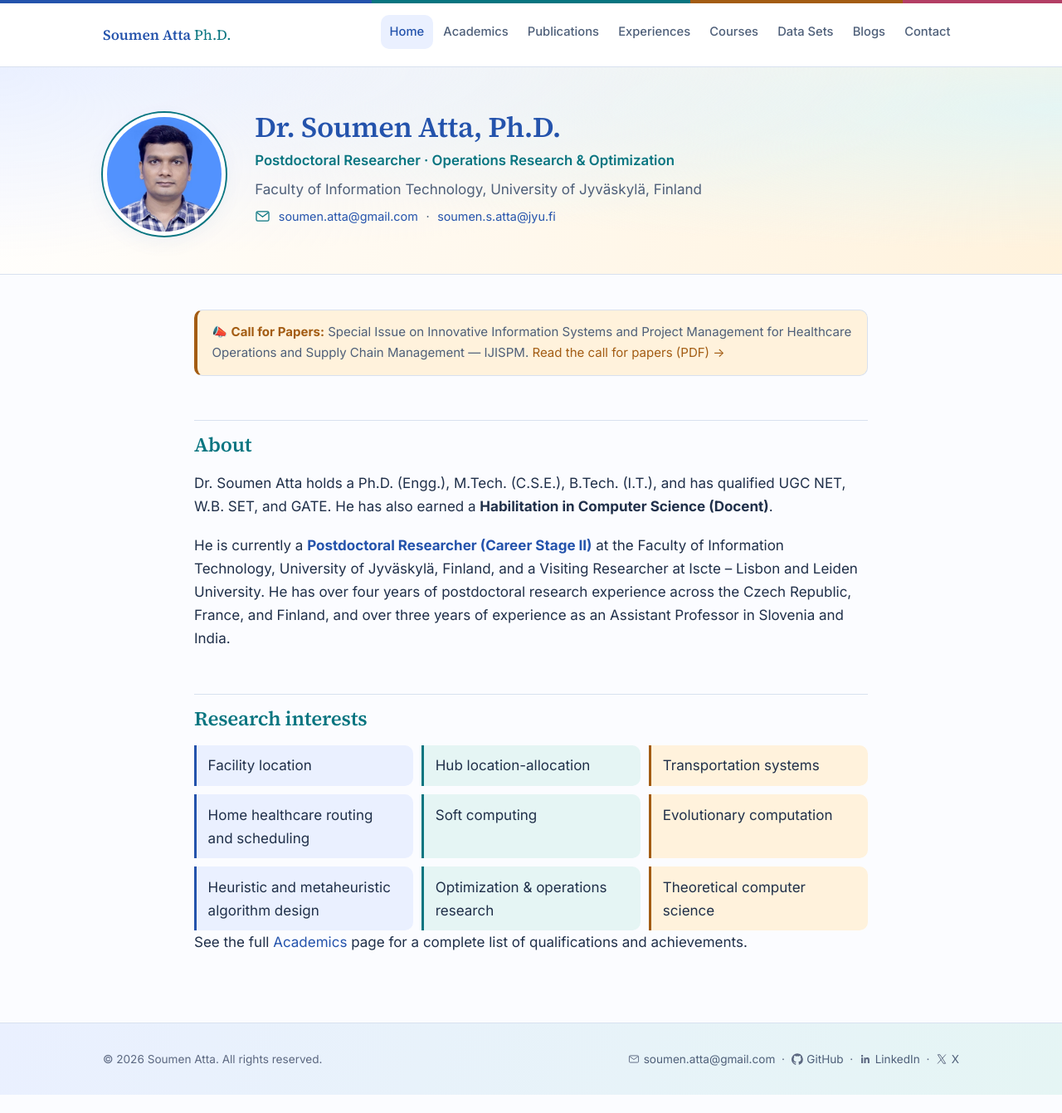
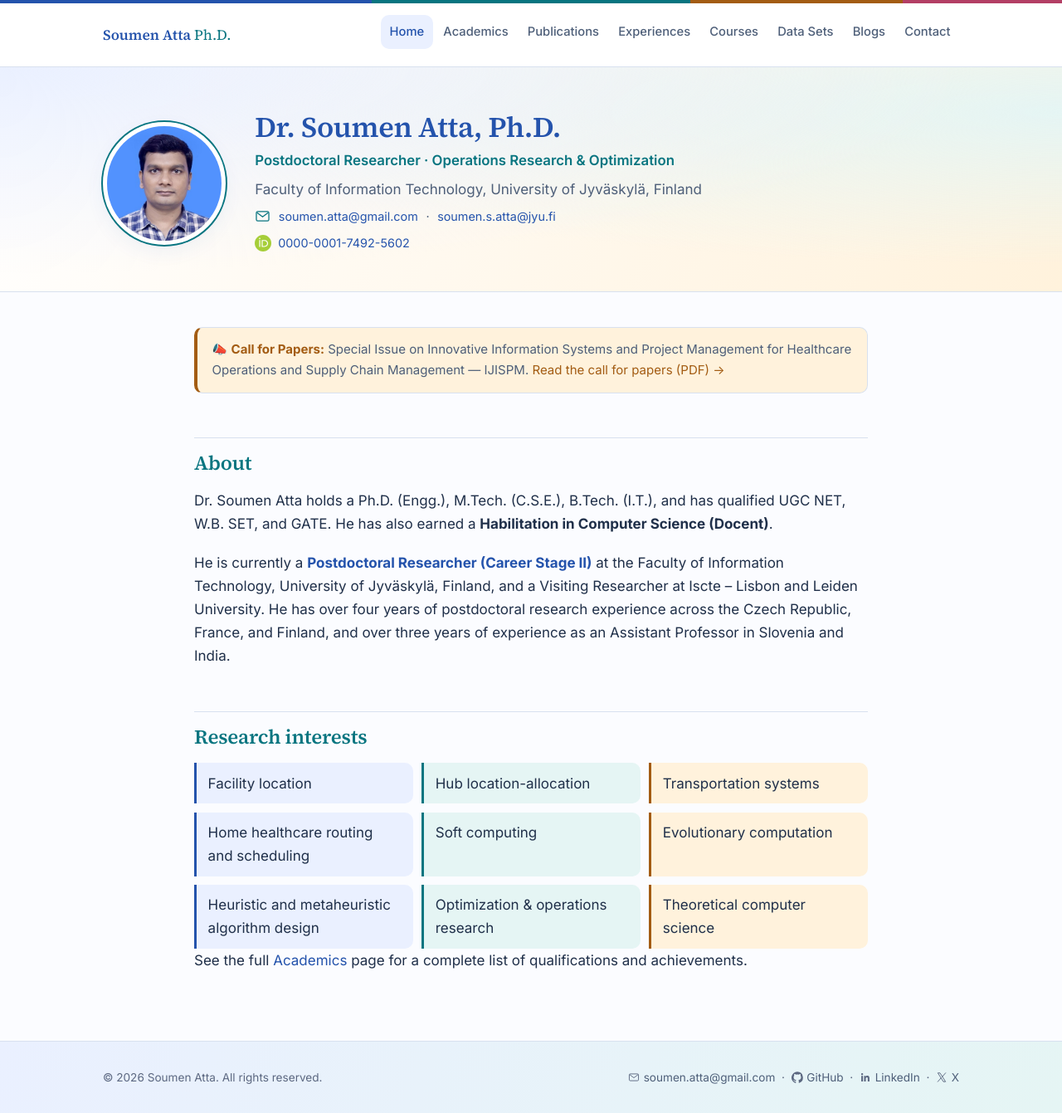
Before and after one commit to SoumenAtta/soumenatta.github.io, a Jekyll site: the page built from index.md, in a window 1280 px wide and 1341 px high. Shown: the whole window at 83% size. Built offline with Jekyll 4.4.1, drawn with Linux system fonts in a browser that asks for light colours.

Commit message:
Add ORCID profile below homepage emails

```diff
--- a/_layouts/home.html
+++ b/_layouts/home.html
@@ -26,6 +26,9 @@ layout: default
           <a href="mailto:{{ site.author.email_work }}">{{ site.author.email_work }}</a>
         </span>
       </p>
+      <p class="hero__orcid">
+        <a href="https://orcid.org/0000-0001-7492-5602" aria-label="View ORCID record - 0000-0001-7492-5602" target="_blank" rel="me noopener"><img src="{{ '/assets/img/orcid.svg' | relative_url }}" alt="ORCID iD" width="20" height="20">0000-0001-7492-5602</a>
+      </p>
     </div>
   </div>
 </section>
--- a/assets/css/style.scss
+++ b/assets/css/style.scss
@@ -296,10 +296,13 @@ nav.primary-nav > ul > li.active > a {
 .hero h1 { font-size: 2.15rem; margin-bottom: 0.15em; color: var(--accent); }
 .hero__role { color: var(--teal); font-weight: 600; margin-bottom: 0.35em; font-size: 1.05rem; }
 .hero__affil { color: var(--text-muted); margin-bottom: 0.4em; max-width: 60ch; }
-.hero__emails { display: flex; flex-wrap: wrap; align-items: center; gap: 0.35rem 0.6rem; margin-bottom: 1rem; font-size: 0.9rem; }
+.hero__emails { display: flex; flex-wrap: wrap; align-items: center; gap: 0.35rem 0.6rem; margin-bottom: 0.55rem; font-size: 0.9rem; }
 .hero__email-address { display: inline-flex; align-items: center; gap: 0.6rem; }
 .hero__email-icon { width: 19px; height: 19px; flex-shrink: 0; color: var(--teal); }
 .hero__email-separator { color: var(--text-muted); }
+.hero__orcid { margin: 0; font-size: 0.9rem; }
+.hero__orcid a { display: inline-flex; align-items: center; gap: 0.5rem; }
+.hero__orcid img { width: 20px; height: 20px; flex-shrink: 0; }
 .hero__links { display: flex; flex-wrap: wrap; gap: 0.5rem; }
 
 @media (max-width: 640px) {
```
Also changed, not shown: assets/img/orcid.svg (added).
